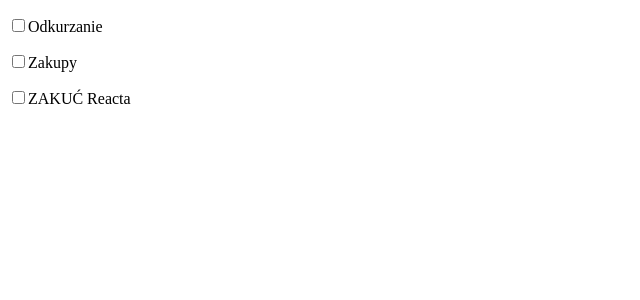
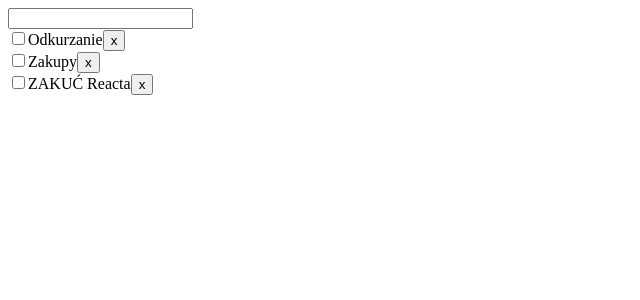
Before and after one commit to gkolek/20190209-react-myTodo, a React (Create React App) app: page / in a window 1280 px wide. Shown: the top 300 px of the page, without its empty margins (0-640 px from the left). Built offline with nearby package versions, Linux system fonts and the light colour scheme.

Commit message:
remove bnt added, not works yet

```diff
--- a/src/App.js
+++ b/src/App.js
@@ -1,7 +1,7 @@
 import React, { Component } from 'react';
 
 import TaskContainer from './TaskContainer'
-import  CreateTask from './CreateTask'
+import CreateTask from './CreateTask'
 
 
 class App extends Component {
@@ -17,7 +17,7 @@ class App extends Component {
 
   handleChange = (event, taskId) => {
     console.log('kliknięte', taskId, event.target.checked)
-  const taskIndex = this.state.tasks.findIndex(task=> task.id ===taskId);
+    const taskIndex = this.state.tasks.findIndex(task => task.id === taskId);
     const task = this.state.tasks[taskIndex];
 
     task.completed = event.target.checked;
@@ -25,18 +25,29 @@ handleChange = (event, taskId) => {
     const tasks = [...this.state.tasks];
     tasks[taskIndex] = task;
 
-  this.setState({tasks:tasks})
+    this.setState({ tasks: tasks })
   }
 
+  handleCreate = (name) => {
+    const uuId = Math.floor(Math.random() * 1000)
+    const tasks = [...this.state.tasks];
+    const task = { id: uuId, name, completed: false }
+    tasks.push(task);
+    this.setState({ tasks: tasks })
+  }
 
+  handleRemove = (taskId) => {
+    console.log(taskId)
+  }
 
   render() {
     return (
       <div>
+        <CreateTask createHandler={this.handleCreate} />
         <TaskContainer
           todos={this.state.tasks}
-        handleChange = {this.handleChange}
-
+          handleChange={this.handleChange}
+          handleRemove={this.handleRemove}
         />
       </div>
     );
--- a/src/CreateTask.js
+++ b/src/CreateTask.js
@@ -1,12 +1,33 @@
 import React, { Component } from 'react'
 
 class CreateTask extends Component {
+    state = {
+        name: ''
+    }
 
+    handleChange = (event) => {
+        this.setState({ name: event.target.value });
+    }
+
+    keyDown = (event) => {
+        if(!this.state.name){
+            return;
+        }
+        if (event.keyCode === 13) {
+            this.props.createHandler(this.state.name)
+            this.setState({name:''})
+        }
+    }
 
     render() {
         return (
             <div>
-                <input>input</input>
+                <input
+                    type="text"
+                    value={this.state.name}
+                    onChange={this.handleChange}
+                    onKeyDown={this.keyDown}
+                />
             </div>
         )
     }
--- a/src/Task.js
+++ b/src/Task.js
@@ -7,16 +7,14 @@ class Task extends Component {
             ? { textDecoration: 'line-through' }
             : {};
         return (
-            <div>
-                <p style={styles}>
+            <div style={styles}>
                 <input
                     type="checkbox"
                     checked={this.props.task.completed}
                     onChange={this.props.handleChange}
                 />
                 {this.props.task.name}
-                </p>
-
+                <button onClick={this.props.handleRemove}>x</button>
             </div>
         )
     }
--- a/src/TaskContainer.js
+++ b/src/TaskContainer.js
@@ -1,23 +1,18 @@
-import React, { Component } from 'react'
+import React from 'react'
 
 import Task from './Task'
 
-class TaskContainer extends Component {
+const TaskContainer = (props) => (
 
-
-
-    render() {
-        return (
     <div>
-                {this.props.todos.map(task => (
+        {props.todos.map(task => (
             <Task
                 key={`t-${task.id}`}
-                    task = {task}
-                    handleChange = {(event)=>this.props.handleChange(event, task.id)}
+                task={task}
+                handleChange={(event) => props.handleChange(event, task.id)}
+                handleRemove={() => props.handleRemove(task.id)}
             />
         ))}
     </div>
 )
-    }
-}
 export default TaskContainer;
```
Lines whose indentation alone changed are shown as unchanged.
